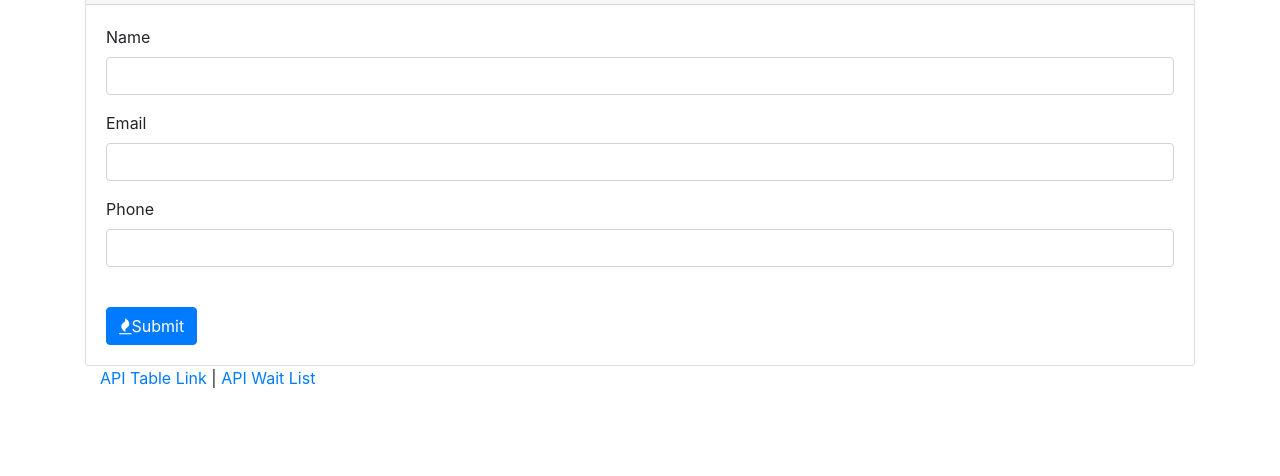
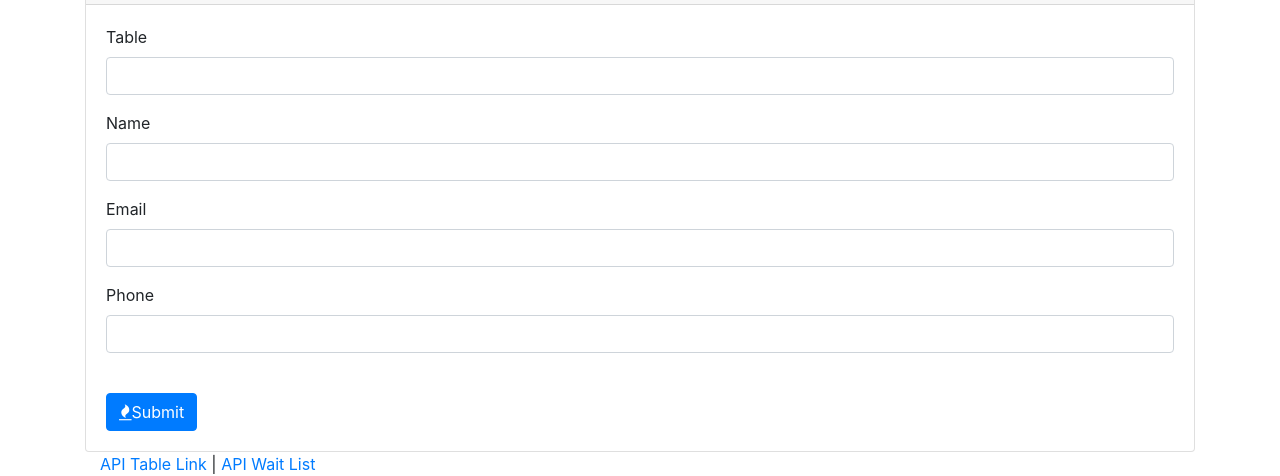
Before and after one commit to brookekumar/defnothotgarbage, a plain HTML site: page public/add.html in a window 1280 px wide. Shown: the part 393-869 px from the top of the page. Before the commit the page ends 800 px from the top, so only its background shows below. Drawn offline with nearby package versions, Linux system fonts and the light colour scheme; a script that the page names is missing.

Commit message:
Updated Server js file

```diff
--- a/public/add.html
+++ b/public/add.html
@@ -1,5 +1,6 @@
 <!DOCTYPE html>
 <html lang="en">
+
 <head>
   <meta charset="UTF-8">
   <title>Def Not Hot Garbage</title>
@@ -10,6 +11,7 @@
   <script src="https://maxcdn.bootstrapcdn.com/bootstrap/4.0.0/js/bootstrap.min.js"></script>
 
 </head>
+
 <body>
 
   <div class="container">
@@ -17,7 +19,8 @@
       <h1>Definitely NOT Hot Garbage</h1>
       <h3>We only have 5 tables! Book your seat before they all are gone!</h3>
       <hr>
-      <a href="/api/characters"><button class="btn btn-danger btn-lg"><span class="fa fa-eye"></span> View Tables</button></a>
+      <a href="/api/characters"><button class="btn btn-danger btn-lg"><span class="fa fa-eye"></span> View
+          Tables</button></a>
       <a href="/"><button class="btn btn-lg btn-blue"><span class="fa fa-home"></span> Home</button></a>
     </div>
     <div class="row">
@@ -30,6 +33,10 @@
           </div>
           <div class="card-body">
             <form method="POST" role="form">
+              <div class="form-group">
+                <label for="table">Table</label>
+                <input type="text" class="form-control" id="table">
+              </div>
 
               <div class="form-group">
                 <label for="name">Name</label>
@@ -49,15 +56,16 @@
             </form>
             <br>
             <div class="text-left">
-              <button type="submit" class="btn btn-primary btn-md" id="add-btn"><span class="fa fa-fire"></span>Submit</button>
+              <button type="submit" class="btn btn-primary btn-md" id="add-btn"><span
+                  class="fa fa-fire"></span>Submit</button>
             </div>
           </div>
         </div>
-        <div class ="container">
-                <a href="/api/tables">API Table Link</a>
-                 |
-                <a href="/api/waitlist">API Wait List</a>
-            </div>
+        <div class="container">
+          <a href="/api/tables">API Table Link</a>
+          |
+          <a href="/api/waitlist">API Wait List</a>
+        </div>
       </div>
     </div>
   </div>
@@ -65,4 +73,5 @@
   <script src="js/add.js"></script>
 
 </body>
+
 </html>
```
